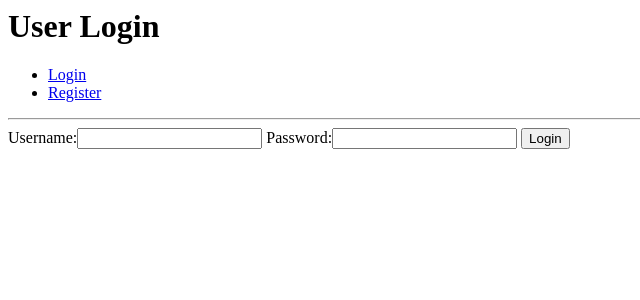
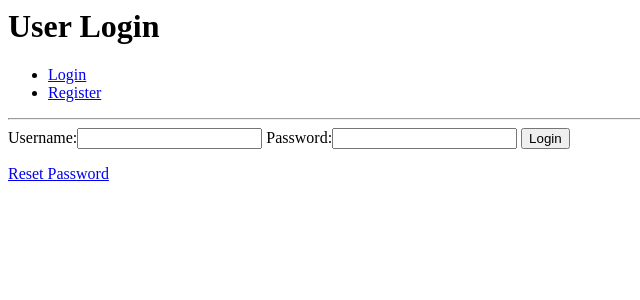
Before and after one commit to LivHed/django-authentication, a Django app: page /accounts/login/ in a window 1280 px wide. Shown: the top 300 px of the page, without its empty margins (0-640 px from the left). Run offline with Django 3.2, Linux system fonts and the light colour scheme.

Commit message:
Add url to the password reset page

```diff
--- a/accounts/templates/login.html
+++ b/accounts/templates/login.html
@@ -9,4 +9,7 @@
     {% csrf_token %} {{ login_form }}
     <button type="submit">Login</button>
 </form>
+
+<p><a href="{% url 'password_reset' %}">Reset Password</a></p>
+
 {% endblock %}
```
